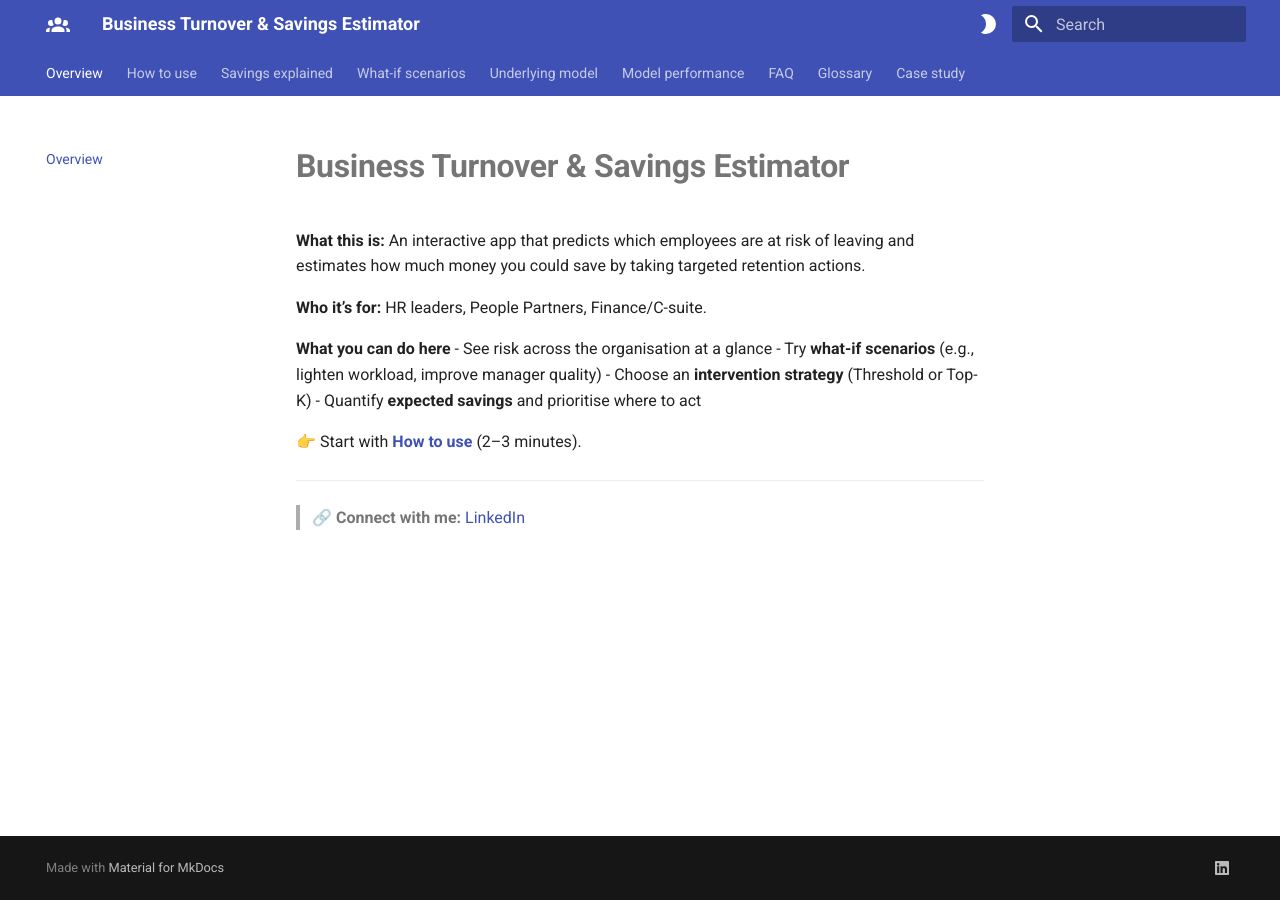
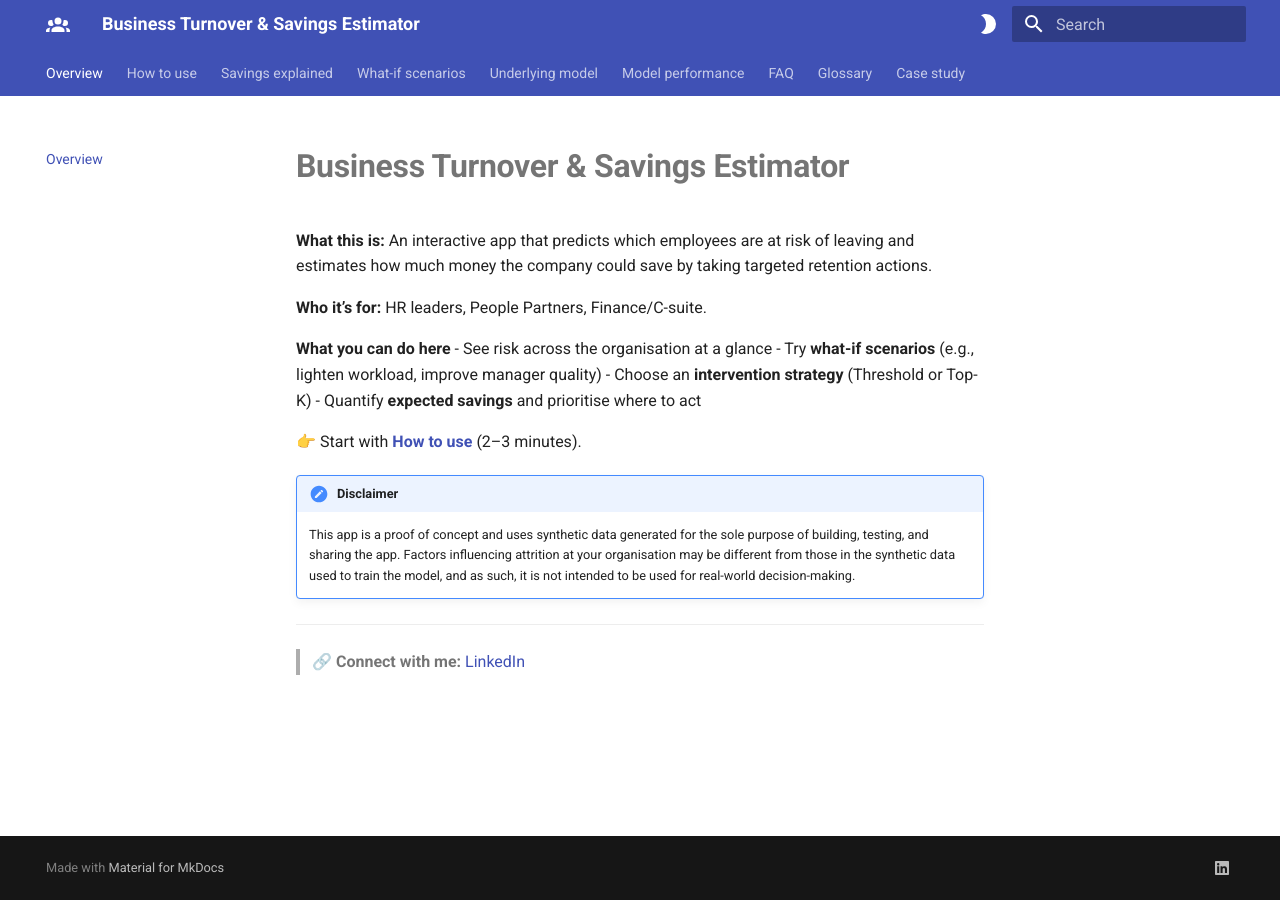
Before and after one commit to Stewart-Robertson/streamlit-hr-prediction, an MkDocs documentation site: the page built from docs/index.md, in a window 1280 px wide. Built offline with MkDocs 1.6.1 and Material for MkDocs 9.7.7, drawn with Linux system fonts in a browser that asks for light colours.

Commit message:
Added a disclaimer to the docs

```diff
--- a/docs/index.md
+++ b/docs/index.md
@@ -1,6 +1,6 @@
 # **Business Turnover & Savings Estimator**
 
-**What this is:** An interactive app that predicts which employees are at risk of leaving and estimates how much money you could save by taking targeted retention actions.
+**What this is:** An interactive app that predicts which employees are at risk of leaving and estimates how much money the company could save by taking targeted retention actions.
 
 **Who it’s for:** HR leaders, People Partners, Finance/C-suite.
 
@@ -12,6 +12,9 @@
 
 👉 Start with **[How to use](usage.md)** (2–3 minutes).
 
+!!! note "Disclaimer"
+    This app is a proof of concept and uses synthetic data generated for the sole purpose of building, testing, and sharing the app. Factors influencing attrition at your organisation may be different from those in the synthetic data used to train the model, and as such, it is not intended to be used for real-world decision-making.
+
 ---
 
 > 🔗 **Connect with me:** [LinkedIn](https://www.linkedin.com/in/stewart-robertson-data/)
```
